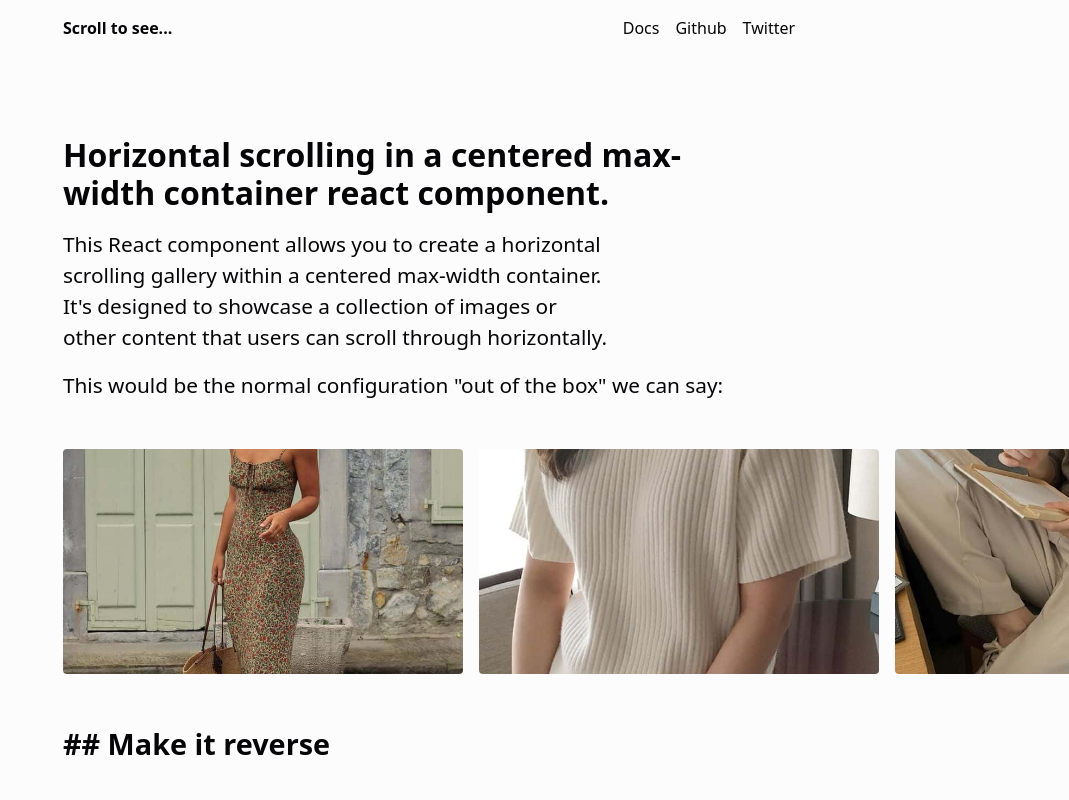
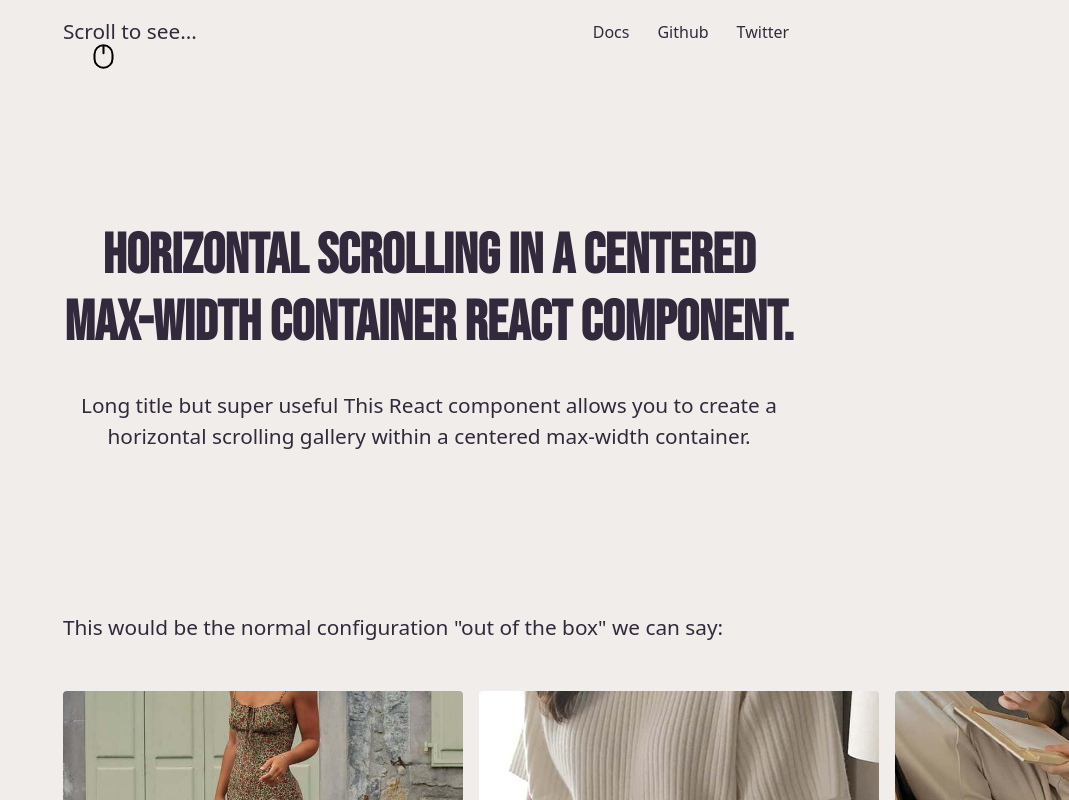
Before and after one commit to yefreescoding/horizontal-scrolling-react, a React (Vite) app in the folder horizontal-scroll-component/: page / in a window 1280 px wide. Shown: the top 800 px of the page, without its empty margins (211-1280 px from the left). Built offline with nearby package versions, Linux system fonts and the light colour scheme.

Commit message:
feat: change ui landing page

```diff
--- a/horizontal-scroll-component/src/App.tsx
+++ b/horizontal-scroll-component/src/App.tsx
@@ -6,17 +6,17 @@ function App() {
   return (
     <>
       <Header />
-      <Layout contentMaxWidth="80ch">
+      <div className="cover">
         <h1 className="headline">
           Horizontal scrolling in a centered max-width container react
           component.
         </h1>
         <p>
-          This React component allows you to create a horizontal scrolling
-          gallery within a centered max-width container. It's designed to
-          showcase a collection of images or other content that users can scroll
-          through horizontally.
+          Long title but super useful This React component allows you to create
+          a horizontal scrolling gallery within a centered max-width container.
         </p>
+      </div>
+      <Layout contentMaxWidth="80ch">
         <p>
           This would be the normal configuration "out of the box" we can say:
         </p>
--- a/horizontal-scroll-component/src/components/header/Header.tsx
+++ b/horizontal-scroll-component/src/components/header/Header.tsx
@@ -1,4 +1,6 @@
 import { useEffect, useState } from "react";
+
+import mouseSvg from "../../assets/mouse.svg";
 
 export default function Header() {
   const [headerActive, setHeaderActive] = useState(false);
@@ -31,7 +33,10 @@ export default function Header() {
       className={`header ${headerActive ? "active" : ""}`}
     >
       <nav className="nav">
-        <div className="site-name">Scroll to see...</div>
+        <div className="site-name">
+          <p>Scroll to see...</p>
+          <img src={mouseSvg} alt="icon" />
+        </div>
         <ul className="menu" role="list">
           <li>
             <a
--- a/horizontal-scroll-component/src/index.css
+++ b/horizontal-scroll-component/src/index.css
@@ -1,8 +1,11 @@
+/* Google fonts */
+@import url("https://fonts.googleapis.com/css2?family=Bebas+Neue&display=swap");
+
 :root {
-  --text: hsl(270, 20%, 2%);
-  --background: hsl(240, 20%, 99%);
+  --text: hsl(270, 20%, 20%);
+  --background: hsl(26, 20%, 93%);
   --primary: hsl(77, 22%, 62%);
-  --secondary: hsla(137, 22%, 81%, 0.3);
+  --secondary: hsla(41, 10%, 42%, 0.3);
   --accent: hsl(77, 22%, 41%);
 }
 
@@ -65,26 +68,28 @@ ul {
 a {
   color: inherit;
   text-decoration: none;
+  padding: 4px 6px;
+  transition: all 200ms linear;
+  border-radius: 4px;
 }
 
 a:hover {
-  text-decoration: underline;
-  text-decoration-thickness: 3px;
+  background-color: var(--secondary);
 }
 
-p,
 h1,
 h2,
 h3,
 h4,
 h5,
 h6 {
+  font-family: "Bebas Neue", sans-serif;
   text-wrap: balance;
   margin-top: 5rem;
 }
 
 h1 {
-  font-size: clamp(2rem, 2.5vw, 4rem);
+  font-size: clamp(3.5rem, 2vw, 5rem);
   font-weight: 900;
   line-height: 1.2;
 }
@@ -103,6 +108,7 @@ p {
 /* ============ HEADER STYLES ============ */
 
 .header {
+  z-index: 10;
   position: sticky;
   top: 0;
   flex-wrap: wrap;
@@ -131,10 +137,49 @@ p {
 }
 
 .site-name {
-  font-weight: bold;
+  position: relative;
+  display: flex;
+  align-items: center;
+
+  img {
+    color: inherit;
+    background-color: var(--background);
+    border-radius: 50%;
+    object-fit: cover;
+    position: absolute;
+    right: 0;
+    transform: translateY(25px) translateX(-80px);
+    animation-name: mouseMove;
+    animation-duration: 1.2s;
+    animation-iteration-count: 2;
+  }
+}
+
+@keyframes mouseMove {
+  0% {
+    transform: translateY(25px) translateX(-80px);
+  }
+  50% {
+    transform: translateY(15px) translateX(15px);
+  }
+  100% {
+    transform: translateY(25px) translateX(-80px);
+  }
 }
 
 [data-observer-intercept] {
   position: absolute;
   top: 300px;
 }
+
+/* ============ HEADER STYLES ============ */
+
+.cover {
+  width: min(100%, 80ch);
+  margin: 20vh auto;
+  text-align: center;
+
+  p {
+    margin: 2rem 0;
+  }
+}
```
Also changed, not shown: horizontal-scroll-component/src/assets/mouse.svg (added).
